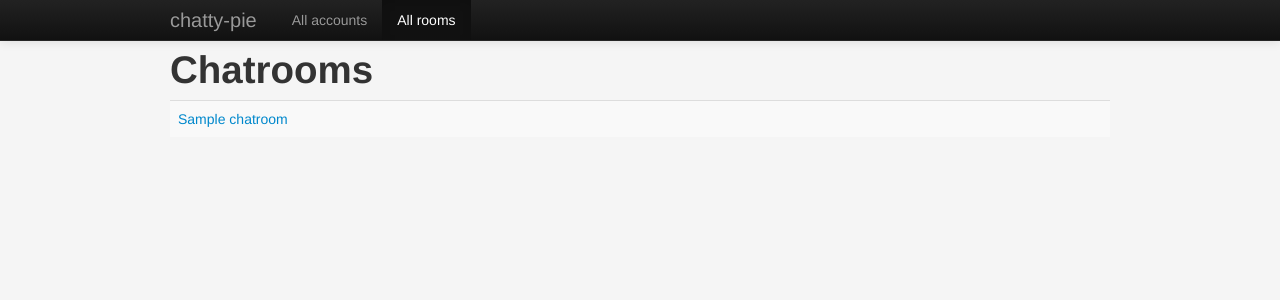
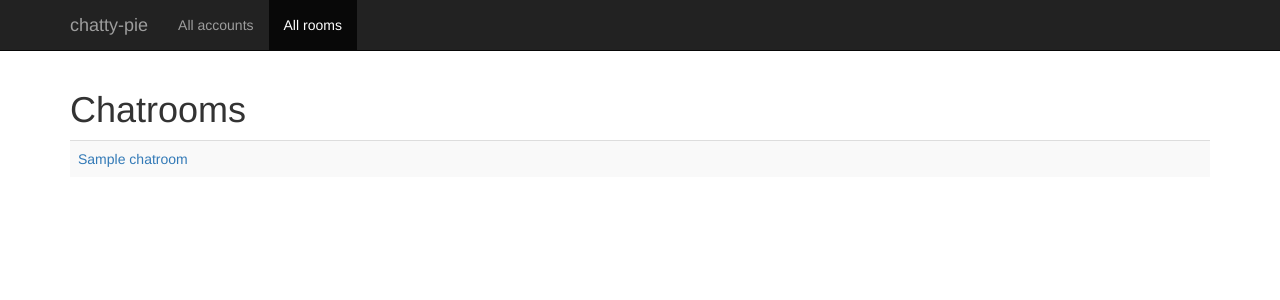
Before and after one commit to mingo/chatty-pie, a Python web app: template templates/all-rooms.html in a window 1280 px wide. Shown: the top 300 px of the page. Run offline with Jinja, Linux system fonts and the light colour scheme; the template is opened without the code that fills it: most values are stand-ins (such as "Sample title", 1, 10 or a date in 2020); some libraries are stand-ins or nearby versions.

Commit message:
Ported the other html to bootstrap 3.

```diff
--- a/templates/all-rooms.html
+++ b/templates/all-rooms.html
@@ -2,28 +2,29 @@
 {% autoescape true %}
 <html>
 <head>
-    <link type="text/css" rel="stylesheet" href="/bootstrap/css/bootstrap.css">
+    <link rel="stylesheet" href="https://maxcdn.bootstrapcdn.com/bootstrap/3.3.7/css/bootstrap.min.css"
+          integrity="sha384-BVYiiSIFeK1dGmJRAkycuHAHRg32OmUcww7on3RYdg4Va+PmSTsz/K68vbdEjh4u" crossorigin="anonymous">
     <style type="text/css">
         body {
-            padding-top: 40px;
-            padding-bottom: 40px;
-            background-color: #f5f5f5;
+            padding-top: 70px;
         }
     </style>
 </head>
 <body>
 
-<div class="navbar navbar-inverse navbar-fixed-top">
-    <div class="navbar-inner">
-        <div class="container">
-            <a class="brand" href="/">chatty-pie</a>
-            <ul class="nav">
+<nav class="navbar navbar-inverse navbar-fixed-top">
+    <div class="container">
+        <div class="navbar-header">
+            <a class="navbar-brand" href="/">chatty-pie</a>
+        </div>
+        <div class="collapse navbar-collapse" id="bs-example-navbar-collapse-1">
+            <ul class="nav navbar-nav">
                 <li><a href="/accounts/list">All accounts</a></li>
                 <li class="active"><a href="/rooms/list">All rooms</a></li>
             </ul>
         </div>
     </div>
-</div>
+</nav>
 
 <div class="container">
     <h1>Chatrooms</h1>
```
Also changed, not shown: templates/all-accounts.html (+11 -10 lines), templates/single-account.html (+11 -10 lines).
